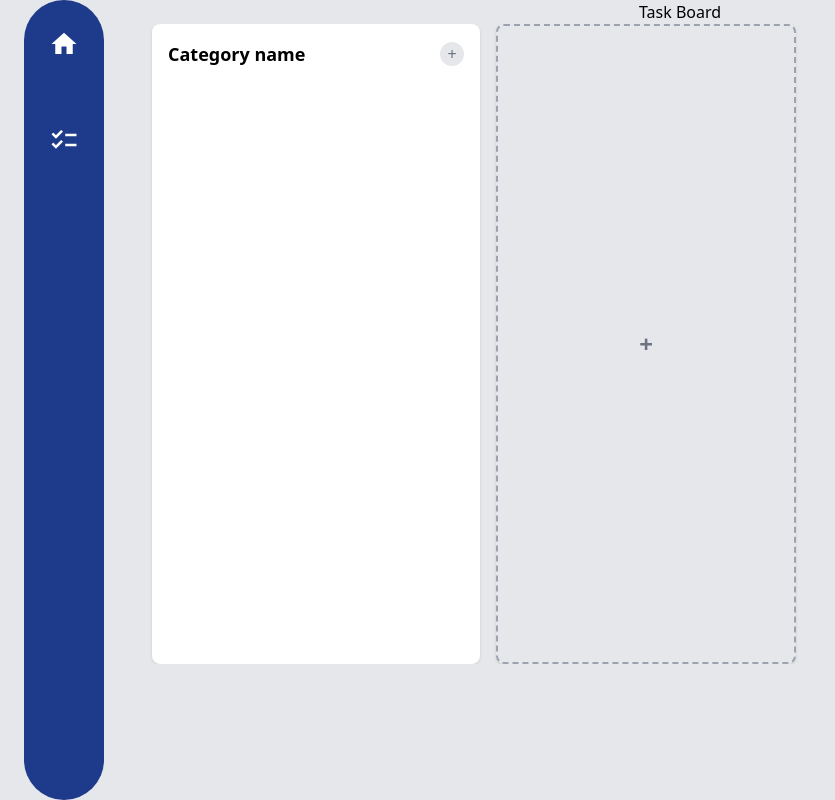
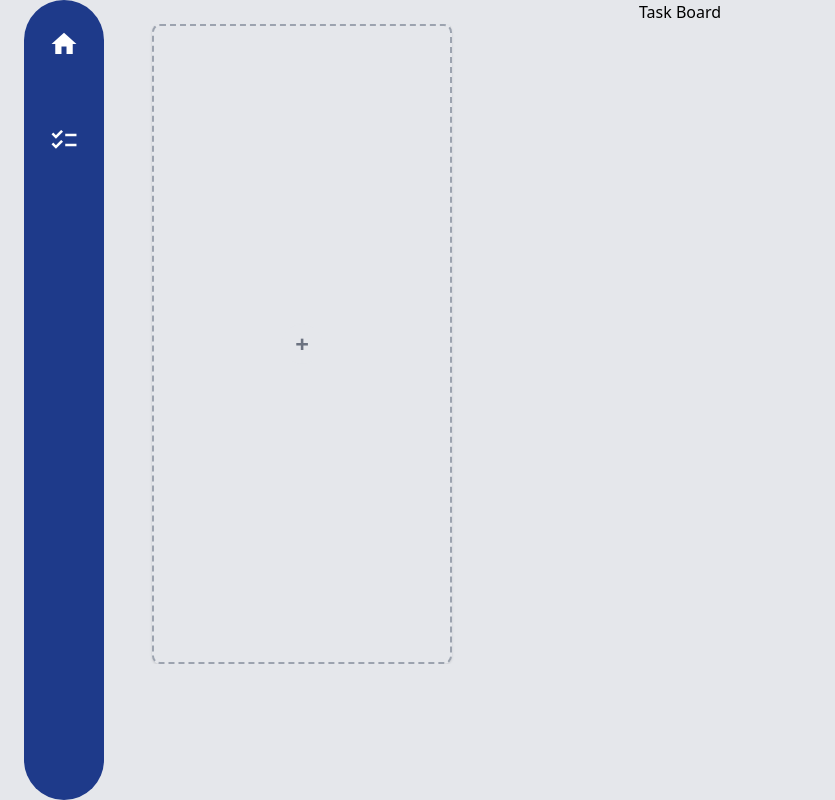
Before and after one commit to Radiaidel/TaskBoard, an Angular app: page /Tasks in a window 1280 px wide. Shown: the whole page, without its empty margins (0-835 px from the left). Built offline with nearby package versions, Linux system fonts and the light colour scheme.

Commit message:
Implementer la fonctionnalité de suppresion des categories

```diff
--- a/package.json
+++ b/package.json
@@ -18,6 +18,7 @@
     "@angular/platform-browser": "^17.3.0",
     "@angular/platform-browser-dynamic": "^17.3.0",
     "@angular/router": "^17.3.0",
+    "@fortawesome/fontawesome-free": "^6.7.2",
     "rxjs": "~7.8.0",
     "tslib": "^2.3.0",
     "zone.js": "~0.14.3"
--- a/src/app/category/category.component.html
+++ b/src/app/category/category.component.html
@@ -1,18 +1,22 @@
 <div class="w-full flex space-x-4 px-12 overflow-x-auto h-[80%] whitespace-nowrap">
-  <!-- Catégorie 1 -->
-  <div  *ngFor="let category of categories ; let i = index" class="min-w-[300px] bg-white rounded-lg shadow p-4 ">
+  <ng-container *ngIf="categories">
+    <div *ngFor="let category of categories; let i = index" class="min-w-[300px] bg-white rounded-lg shadow p-4">
       <div class="flex justify-between items-center mb-4">
-      <input type="text" class="text-lg font-semibold"  [value]="category" (keydown.enter)="updateCategoryName($event, i)"  />
+        <input type="text" class="text-lg font-semibold" [value]="category" (keydown.enter)="updateCategoryName($event, i)" />
+        <div class="flex space-x-2">
           <button class="w-6 h-6 bg-gray-200 rounded-full flex items-center justify-center text-gray-500 hover:bg-gray-300">
             +
           </button>
+          <button (click)="deleteCategory(i)" class="w-6 h-6  rounded-full flex items-center justify-center text-gray-500 hover:bg-red-300">
+            <svg viewBox="0 0 24 24" fill="none" xmlns="http://www.w3.org/2000/svg"><g id="SVGRepo_bgCarrier" stroke-width="0"></g><g id="SVGRepo_tracerCarrier" stroke-linecap="round" stroke-linejoin="round"></g><g id="SVGRepo_iconCarrier"> <path d="M20.5001 6H3.5" stroke="#1C274C" stroke-width="1.5" stroke-linecap="round"></path> <path d="M9.17065 4C9.58249 2.83481 10.6937 2 11.9999 2C13.3062 2 14.4174 2.83481 14.8292 4" stroke="#1C274C" stroke-width="1.5" stroke-linecap="round"></path> <path d="M18.3735 15.3991C18.1965 18.054 18.108 19.3815 17.243 20.1907C16.378 21 15.0476 21 12.3868 21H11.6134C8.9526 21 7.6222 21 6.75719 20.1907C5.89218 19.3815 5.80368 18.054 5.62669 15.3991L5.16675 8.5M18.8334 8.5L18.6334 11.5" stroke="#1C274C" stroke-width="1.5" stroke-linecap="round"></path> </g></svg>
+          </button>
+        </div>
       </div>
       <div class="space-y-4">
-      <!-- Ajoutez ici des tâches -->
       </div>
     </div>
+  </ng-container>
 
-  <!-- Ajouter une nouvelle catégorie -->
   <div class="min-w-[300px] border-2 border-dashed border-gray-400 text-center rounded-lg shadow p-4 flex items-center justify-center">
     <button (click)="addCategory('Category name')" class="w-10 h-10 bg-gray-200 rounded-full flex items-center justify-center text-gray-500 hover:bg-gray-300 text-2xl font-bold">
       +
--- a/src/app/category/category.component.ts
+++ b/src/app/category/category.component.ts
@@ -3,11 +3,11 @@ import {Component, OnInit} from '@angular/core';
 @Component({
   selector: 'app-category',
   templateUrl: './category.component.html',
-  styleUrl: './category.component.scss'
+  styleUrls: ['./category.component.scss']
 })
 export class CategoryComponent implements OnInit {
 
-  categories: string[] = ['Category name'];
+  categories: string[] = [];
   ngOnInit() {
 
   }
@@ -15,9 +15,12 @@ export class CategoryComponent implements OnInit {
   addCategory(category:string){
     this.categories.push(category);
   }
-  updateCategoryName(event: Event, index: number) {
-    const inputValue = (event.target as HTMLInputElement).value;
-    this.categories[index] = inputValue;
+  updateCategoryName(event: any, index: number): void {
+    this.categories[index] = event.target.value;
     console.log(this.categories);
   }
+
+  deleteCategory(i:number){
+    this.categories.splice(i , 1);
+  }
 }
```
Also changed, not shown: 1 other file (tests, documents, lock files or other folders). Lines whose indentation alone changed are shown as unchanged.
